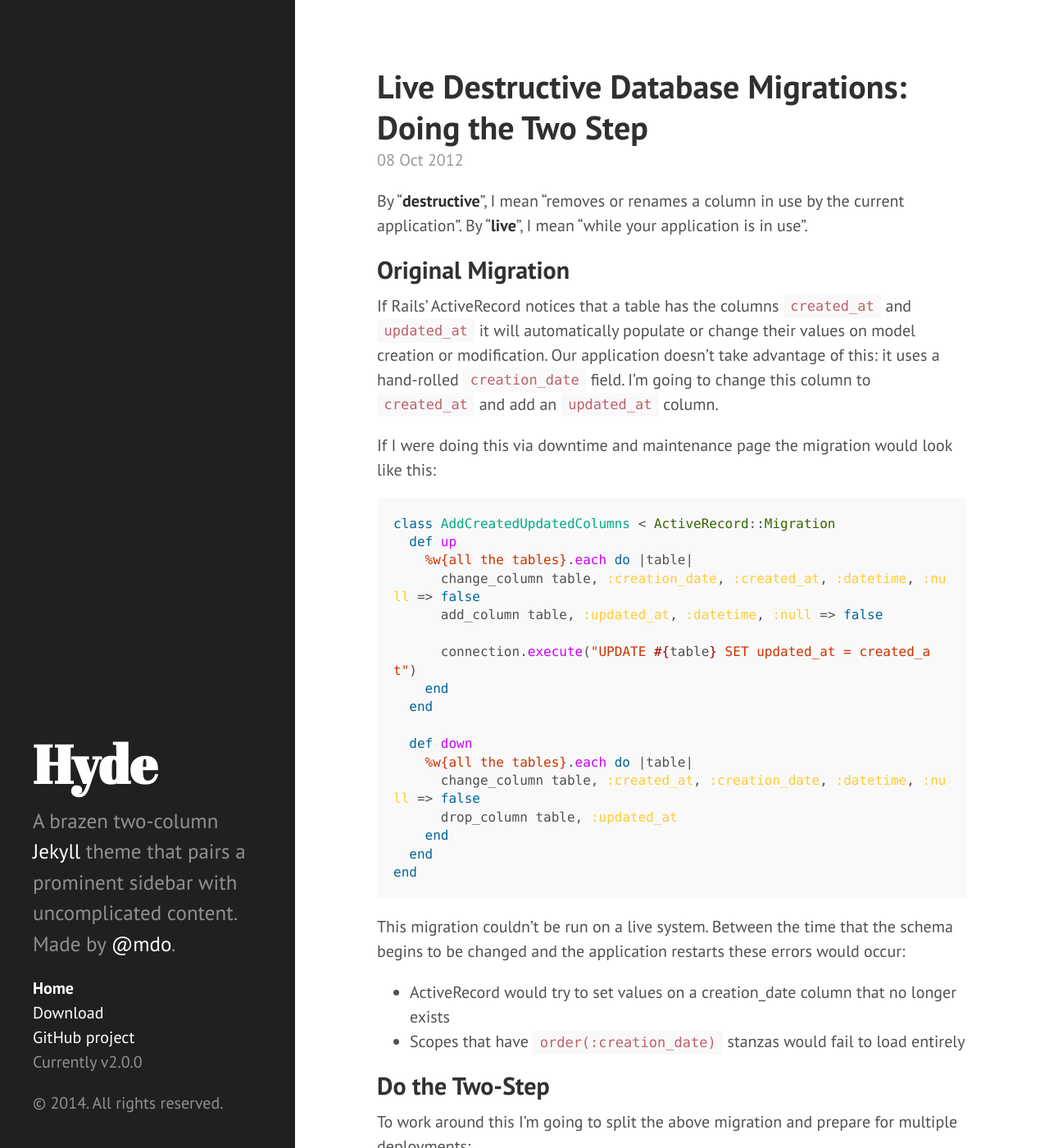
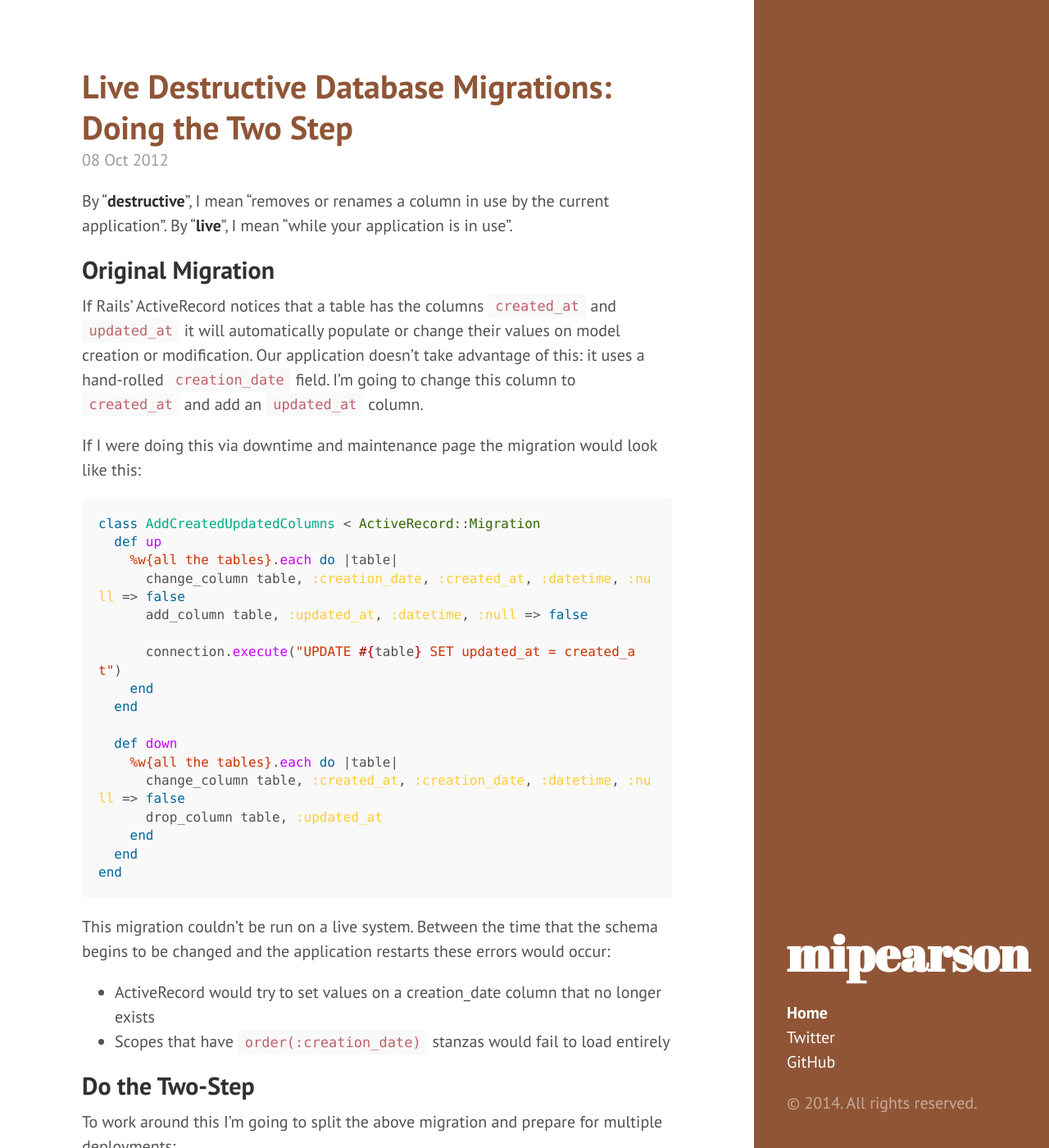
Before and after one commit to mipearson/mipearson.github.com, a Jekyll site: the page built from index.html, in a window 1280 px wide and 1400 px high. Shown: the whole window at 82% size. Built offline with Jekyll 4.4.1, drawn with Linux system fonts in a browser that asks for light colours; Markdown is read by kramdown in place of the engine named in the settings; the list of posts is cut into pages by our own code.

Commit message:
Basic customisations

```diff
--- a/_config.yml
+++ b/_config.yml
@@ -6,19 +6,13 @@ pygments:         true
 permalink:        pretty
 
 # Setup
-title:            Hyde
-tagline:          'A Jekyll theme'
-description:      'A brazen two-column <a href="http://jekyllrb.com" target="_blank">Jekyll</a> theme that pairs a prominent sidebar with uncomplicated content. Made by <a href="https://twitter.com/mdo" target="_blank">@mdo</a>.'
-url:              http://hyde.getpoole.com
+title:            mipearson
+tagline:          ''
+description:      ''
+url:              http://mipearson.id.au
 
 author:
-  name:           'Mark Otto'
-  url:            https://twitter.com/mdo
+  name:           'Michael Pearson'
+  url:            https://twitter.com/mipearson
 
 paginate:         5
-
-# Custom vars
-version:          2.0.0
-
-github:
-  repo:           https://github.com/poole/hyde
--- a/_includes/sidebar.html
+++ b/_includes/sidebar.html
@@ -26,9 +26,8 @@
         {% endif %}
       {% endfor %}
 
-      <li class="sidebar-nav-item"><a href="{{ site.github.repo }}/archive/v{{ site.version }}.zip">Download</a></li>
-      <li class="sidebar-nav-item"><a href="{{ site.github.repo }}">GitHub project</a></li>
-      <li class="sidebar-nav-item">Currently v{{ site.version }}</li>
+      <li class="sidebar-nav-item"><a href="http://twitter.com/mipearson">Twitter</a></li>
+      <li class="sidebar-nav-item"><a href="http://github.com/mipearson">GitHub</a></li>
     </ul>
 
     <p>&copy; {{ site.time | date: '%Y' }}. All rights reserved.</p>
--- a/_layouts/default.html
+++ b/_layouts/default.html
@@ -3,7 +3,7 @@
 
   {% include head.html %}
 
-  <body>
+  <body class="theme-base-0f layout-reverse">
 
     {% include sidebar.html %}
 
--- a/public/css/hyde.css
+++ b/public/css/hyde.css
@@ -80,7 +80,7 @@ html {
   color: #fff;
   margin-top: 0;
   font-family: "Abril Fatface", serif;
-  font-size: 3.25rem;
+  font-size: 3.0rem;
 }
 
 /* Sidebar nav */
```
